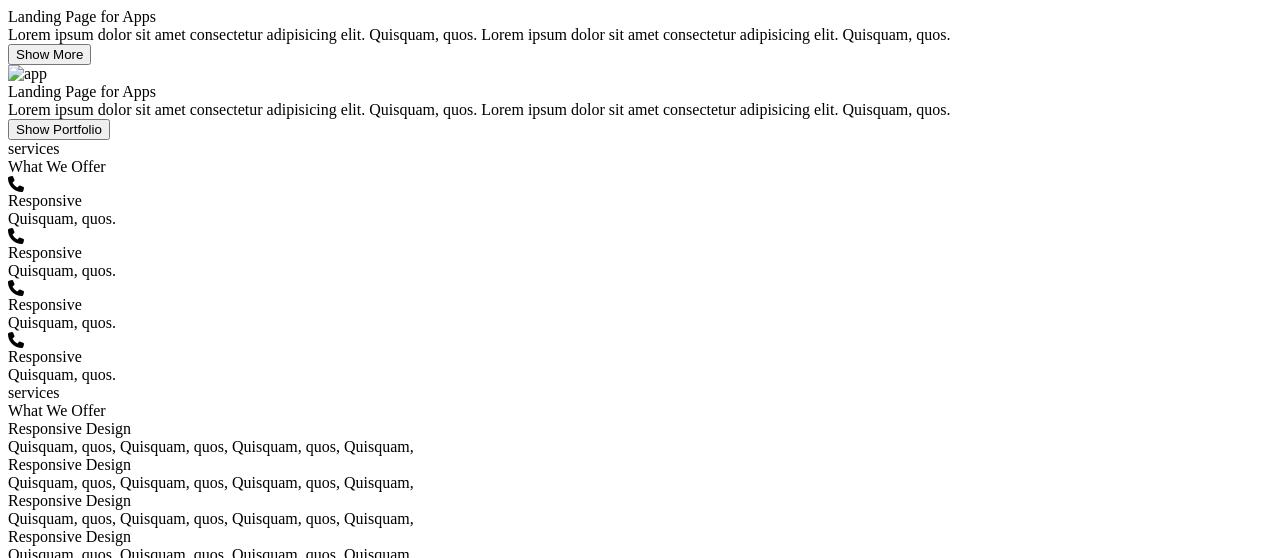
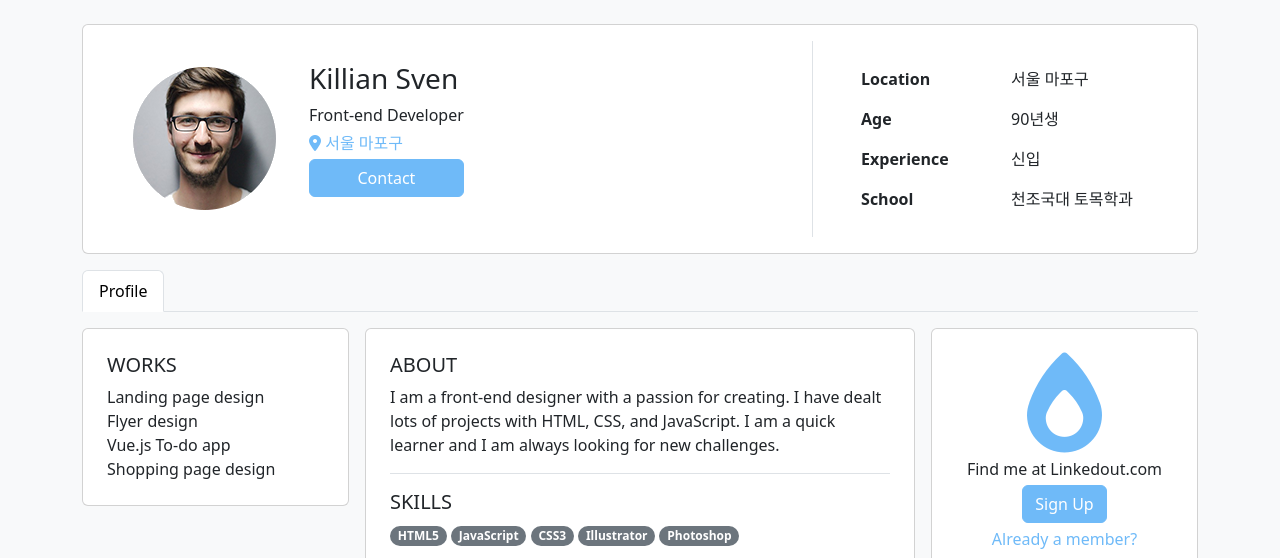
Before and after one commit to innosonian-june/css-practice-2, a plain HTML site: page index.html in a window 1280 px wide. Shown: the top 558 px of the page. Drawn offline with nearby package versions, Linux system fonts and the light colour scheme.

Commit message:
feat: 개발 완료

```diff
--- a/index.css
+++ b/index.css
@@ -1,273 +1,10 @@
-/* reset */
-body {
-    margin: 0;
-    font-family: "Inter", sans-serif;
+.btn-custom {
+  --bs-btn-color: #fff !important;
+  --bs-btn-bg: #6fbaf8 !important;
+  --bs-btn-border-color: #6fbaf8 !important;
+  --bs-btn-hover-color: #fff !important;
+  --bs-btn-hover-bg: #5a95c7 !important;
+  --bs-btn-hover-border-color: #5a95c7 !important;
+  --bs-btn-active-bg: #4d7ea9 !important;
+  --bs-btn-active-border-color: #4d7ea9 !important;
 }
-
-div {
-    box-sizing: border-box;
-}
-
-button {
-    background-color: black;
-    color: #fff;
-    border: none;
-    padding: 10px 20px;
-    border-radius: 5px;
-}
-
-/* utility */
-.color-black {
-    color: black;
-}
-
-.color-white {
-    color: white;
-}
-
-.font-big {
-    font-size: 28px;
-}
-
-.font-middle {
-    font-size: 20px;
-}
-
-.font-small {
-    font-size: 14px;
-}
-
-.text-center {
-    text-align: center;
-}
-
-.flex-column {
-    display: flex;
-    flex-direction: column;
-    gap: 10px;
-}
-
-.bg-img-1 {
-    background: url("img/portfolio-1.jpg") no-repeat center center / cover;
-}
-
-.bg-img-2 {
-    background: url("img/portfolio-2.jpg") no-repeat center center / cover;
-}
-
-.bg-img-3 {
-    background: url("img/portfolio-3.jpg") no-repeat center center / cover;
-}
-
-.bg-img-4 {
-    background: url("img/portfolio-4.jpg") no-repeat center center / cover;
-}
-
-/* layout */
-.section1 {
-    width: 100%;
-    height: 500px;
-    background: linear-gradient(to bottom, #6495ed, #00008b);
-    box-sizing: border-box;
-    display: flex;
-    position: relative;
-}
-
-.left-box {
-    /* border: 3px solid red; */
-    flex: 1;
-    padding: 100px;
-    box-sizing: border-box;
-}
-
-.left-box-item {
-    /* border: 1px solid #fff; */
-    width: 500px;
-    display: flex;
-    flex-direction: column;
-    gap: 20px;
-}
-
-.right-box {
-    /* border: 3px solid yellow; */
-    flex: 1;
-    position: relative;
-    box-sizing: border-box;
-}
-
-.right-box-item {
-    /* border: 1px solid #fff; */
-    position: absolute;
-    bottom: 0;
-    right: 50%;
-    transform: translateX(50%);
-    width: 400px;
-}
-
-.right-box img {
-    width: 100%;
-}
-
-.section2 {
-    text-align: center;
-    padding: 100px 0px;
-}
-
-.section2-box {
-    margin: 0 auto;
-    width: 300px;
-}
-
-.button-box-res {
-    text-align: left;
-}
-
-.section3 {
-    height: 300px;
-    background-color: #00008b;
-    padding: 50px;
-}
-
-.section3-box {
-    text-align: center;
-}
-
-.section3-box2 {
-    margin: 0 auto;
-    margin-top: 50px;
-    width: 600px;
-    display: flex;
-    justify-content: space-between;
-    flex-wrap: wrap;
-}
-
-.section3-box2-item {
-    display: flex;
-    flex-direction: column;
-    gap: 10px;
-}
-
-.section3-box2-item-icon {
-    display: flex;
-    justify-content: center;
-}
-
-/* 아이콘 스타일링 */
-.section3-box2-item i {
-    width: 60px; /* 원 크기 */
-    height: 60px;
-    background-color: white;
-    border-radius: 50%; /* 원형 만들기 */
-    display: flex;
-    justify-content: center;
-    align-items: center;
-    font-size: 24px; /* 아이콘 크기 */
-    box-shadow: 0 2px 10px rgba(0, 0, 0, 0.1); /* 선택적: 그림자 효과 */
-}
-
-.section5 {
-    margin: 0 auto;
-    width: 80%;
-    background-color: #00008b;
-    display: grid;
-    grid-template-columns: 1fr 1fr;
-    grid-template-rows: 1fr 1fr;
-}
-
-.section5-box {
-    border: 1px solid #fff;
-    height: 300px;
-    padding: 50px;
-    position: relative;
-}
-
-.animation-box {
-    position: absolute;
-    border: 0px solid #fff;
-    width: 100%;
-    height: 100%;
-    top: 0;
-    left: 0;
-}
-
-.section5-box:hover .animation-box {
-    border: 20px solid #fff;
-    transition: all 0.3s;
-}
-
-.section6 {
-    padding: 50px;
-}
-
-.social-icons {
-    display: flex;
-    justify-content: center; /* 가로 중앙 정렬 */
-    gap: 20px; /* 아이콘 간격 */
-}
-
-.social-icon {
-    width: 40px; /* 원의 크기 */
-    height: 40px;
-    background-color: #00008b;
-    border-radius: 50%; /* 원형 만들기 */
-    display: flex;
-    justify-content: center; /* 아이콘 가로 중앙 정렬 */
-    align-items: center; /* 아이콘 세로 중앙 정렬 */
-    text-decoration: none; /* 링크 밑줄 제거 */
-    color: #fff; /* 아이콘 색상 */
-    transition: all 0.3s; /* 호버 효과를 위한 트랜지션 */
-}
-
-/* 선택적: 호버 효과 */
-.social-icon:hover {
-    background-color: #333;
-    color: white;
-    transform: translateY(-3px);
-}
-
-.copyright {
-    text-align: center;
-    margin-top: 20px;
-}
-
-/* responsive */
-@media screen and (max-width: 1200px) {
-    .section1 {
-        flex-direction: column;
-        height: 750px;
-    }
-
-    .left-box {
-        flex: none;
-        height: 350px;
-        padding: 100px 0px;
-    }
-
-    .left-box-item {
-        width: 400px;
-        margin: 0 auto;
-        text-align: center;
-    }
-
-    .button {
-        margin: 0 auto;
-    }
-
-    .right-box {
-        flex: none;
-        height: 400px;
-    }
-
-    .section5 {
-        grid-template-columns: 1fr; /* 한 줄에 하나씩 */
-        grid-template-rows: repeat(4, 1fr); /* 4줄 생성 */
-    }
-
-    .section5-box {
-        height: 200px; /* 선택적: 모바일에서 높이 조정 */
-    }
-
-    .button-box-res {
-        text-align: center;
-    }
-}
--- a/index.html
+++ b/index.html
@@ -1,148 +1,132 @@
 <html>
   <head>
     <title>CSS Practice 1</title>
-        <link rel="stylesheet" href="./css-practice-1.css" />
+    <link rel="stylesheet" href="index.css" />
     <link
       rel="stylesheet"
-            href="https://cdnjs.cloudflare.com/ajax/libs/font-awesome/6.4.0/css/all.min.css" />
+      href="https://cdnjs.cloudflare.com/ajax/libs/font-awesome/6.4.0/css/all.min.css"
+    />
     <link
       href="https://fonts.googleapis.com/css2?family=Inter:ital,opsz,wght@0,14..32,100..900;1,14..32,100..900&family=Roboto:ital,wght@0,100;0,300;0,400;0,500;0,700;0,900;1,100;1,300;1,400;1,500;1,700;1,900&display=swap"
-            rel="stylesheet" />
+      rel="stylesheet"
+    />
+    <link
+      href="https://cdn.jsdelivr.net/npm/bootstrap@5.3.3/dist/css/bootstrap.min.css"
+      rel="stylesheet"
+      integrity="sha384-QWTKZyjpPEjISv5WaRU9OFeRpok6YctnYmDr5pNlyT2bRjXh0JMhjY6hW+ALEwIH"
+      crossorigin="anonymous"
+    />
   </head>
   <body>
-        <div class="section1">
-            <div class="left-box">
-                <div class="left-box-item">
-                    <div class="font-big color-white">
-                        Landing Page for Apps
+    <div class="bg-light min-vh-100 p-4">
+      <!-- 레이아웃 -->
+      <div class="container d-flex flex-column gap-3">
+        <div class="card d-flex flex-lg-row flex-column p-3">
+          <div class="flex-grow-1 p-3 d-flex gap-3">
+            <div>
+              <img src="profile-pic.png" alt="profile" />
             </div>
-                    <div class="font-small color-white">
-                        Lorem ipsum dolor sit amet consectetur adipisicing elit.
-                        Quisquam, quos. Lorem ipsum dolor sit amet consectetur
-                        adipisicing elit. Quisquam, quos.
-                    </div>
-                    <div class="button-box-res">
-                        <button class="font-small">Show More</button>
-                    </div>
-                </div>
-            </div>
-            <div class="right-box">
-                <div class="right-box-item">
-                    <img src="./img/iphone.png" alt="app" />
-                </div>
+            <div class="d-flex flex-column gap-1">
+              <span class="fs-3">Killian Sven</span>
+              <span>Front-end Developer</span>
+              <span style="color: #6fbaf8">
+                <i class="fa-solid fa-location-dot"></i>
+                서울 마포구</span
+              >
+              <button class="btn btn-custom">Contact</button>
             </div>
           </div>
 
-        <div class="section2">
-            <div class="section2-box flex-column">
-                <div class="font-big color-black">Landing Page for Apps</div>
-                <div class="font-small color-black">
-                    Lorem ipsum dolor sit amet consectetur adipisicing elit.
-                    Quisquam, quos. Lorem ipsum dolor sit amet consectetur
-                    adipisicing elit. Quisquam, quos.
+          <div class="border-start"></div>
+
+          <div
+            class="p-3 d-flex justify-content-start align-items-center px-lg-5"
+          >
+            <div class="d-flex flex-column gap-3">
+              <div class="d-flex align-items-center">
+                <span class="fw-bold" style="width: 150px">Location</span>
+                <span>서울 마포구</span>
               </div>
-                <div class="text-center">
-                    <button class="font-small">Show Portfolio</button>
+              <div class="d-flex align-items-center">
+                <span class="fw-bold" style="width: 150px">Age</span>
+                <span>90년생</span>
               </div>
+              <div class="d-flex align-items-center">
+                <span class="fw-bold" style="width: 150px">Experience</span>
+                <span>신입</span>
               </div>
-        </div>
-
-        <div class="section3">
-            <div class="section3-box color-white flex-column">
-                <div class="font-small">services</div>
-                <div class="font-middle">What We Offer</div>
-            </div>
-            <div class="section3-box2">
-                <div class="section3-box2-item">
-                    <div class="section3-box2-item-icon">
-                        <i class="fa-solid fa-phone"></i>
-                    </div>
-                    <div class="color-white">
-                        <div class="font-middle">Responsive</div>
-                        <div class="font-small">Quisquam, quos.</div>
-                    </div>
-                </div>
-                <div class="section3-box2-item">
-                    <div class="section3-box2-item-icon">
-                        <i class="fa-solid fa-phone"></i>
-                    </div>
-                    <div class="color-white">
-                        <div class="font-middle">Responsive</div>
-                        <div class="font-small">Quisquam, quos.</div>
-                    </div>
-                </div>
-                <div class="section3-box2-item">
-                    <div class="section3-box2-item-icon">
-                        <i class="fa-solid fa-phone"></i>
-                    </div>
-                    <div class="color-white">
-                        <div class="font-middle">Responsive</div>
-                        <div class="font-small">Quisquam, quos.</div>
-                    </div>
-                </div>
-                <div class="section3-box2-item">
-                    <div class="section3-box2-item-icon">
-                        <i class="fa-solid fa-phone"></i>
-                    </div>
-                    <div class="color-white">
-                        <div class="font-middle">Responsive</div>
-                        <div class="font-small">Quisquam, quos.</div>
+              <div class="d-flex align-items-center">
+                <span class="fw-bold" style="width: 150px">School</span>
+                <span>천조국대 토목학과</span>
               </div>
             </div>
           </div>
         </div>
+        <div>
+          <ul class="nav nav-tabs">
+            <li class="nav-item">
+              <a class="nav-link active" aria-current="page" href="#"
+                >Profile</a
+              >
+            </li>
+          </ul>
+        </div>
 
-        <div class="section2">
-            <div class="section2-box flex-column">
-                <div class="font-small">services</div>
-                <div class="font-middle">What We Offer</div>
+        <div class="row g-3">
+          <div class="col-12 col-lg-3">
+            <div class="card p-4">
+              <h5 class="card-title">WORKS</h5>
+              <div class="d-flex flex-column">
+                <span class="card-text">Landing page design</span>
+                <span class="card-text">Flyer design</span>
+                <span class="card-text">Vue.js To-do app</span>
+                <span class="card-text">Shopping page design</span>
               </div>
             </div>
-
-        <div class="section5">
-            <div class="section5-box font-14 bg-img-1 flex-column">
-                <div class="font-middle color-white">Responsive Design</div>
-                <div class="font-small color-white">
-                    Quisquam, quos, Quisquam, quos, Quisquam, quos, Quisquam,
           </div>
-                <div class="animation-box"></div>
+          <div class="col-12 col-lg-6">
+            <div class="card p-4">
+              <div class="border-bottom pb-3">
+                <h5 class="card-title">ABOUT</h5>
+                <p class="card-text">
+                  I am a front-end designer with a passion for creating. I have
+                  dealt lots of projects with HTML, CSS, and JavaScript. I am a
+                  quick learner and I am always looking for new challenges.
+                </p>
               </div>
-            <div class="section5-box font-14 bg-img-2 flex-column">
-                <div class="font-middle color-white">Responsive Design</div>
-                <div class="font-small color-white">
-                    Quisquam, quos, Quisquam, quos, Quisquam, quos, Quisquam,
-                </div>
-                <div class="animation-box"></div>
-            </div>
-            <div class="section5-box font-14 bg-img-3 flex-column">
-                <div class="font-middle color-white">Responsive Design</div>
-                <div class="font-small color-white">
-                    Quisquam, quos, Quisquam, quos, Quisquam, quos, Quisquam,
-                </div>
-                <div class="animation-box"></div>
-            </div>
-            <div class="section5-box font-14 bg-img-4 flex-column">
-                <div class="font-middle color-white">Responsive Design</div>
-                <div class="font-small color-white">
-                    Quisquam, quos, Quisquam, quos, Quisquam, quos, Quisquam,
-                </div>
-                <div class="animation-box"></div>
+              <div class="pt-3">
+                <h5 class="card-title">SKILLS</h5>
+                <p class="card-text">
+                  <span class="badge rounded-pill text-bg-secondary"
+                    >HTML5</span
+                  >
+                  <span class="badge rounded-pill text-bg-secondary"
+                    >JavaScript</span
+                  >
+                  <span class="badge rounded-pill text-bg-secondary">CSS3</span>
+                  <span class="badge rounded-pill text-bg-secondary"
+                    >Illustrator</span
+                  >
+                  <span class="badge rounded-pill text-bg-secondary"
+                    >Photoshop</span
+                  >
+                </p>
               </div>
             </div>
-
-        <div class="section6">
-            <div class="social-icons">
-                <a href="#" class="social-icon">
-                    <i class="fab fa-google"></i>
-                </a>
-                <a href="#" class="social-icon">
-                    <i class="fab fa-twitter"></i>
-                </a>
-                <a href="#" class="social-icon">
-                    <i class="fab fa-instagram"></i>
-                </a>
           </div>
-            <div class="copyright">copyright 2025</div>
+          <div class="col-12 col-lg-3">
+            <div class="card p-4 d-flex flex-column gap-1 align-items-center">
+              <i
+                class="fa-solid fa-fire-flame-simple"
+                style="font-size: 100px; color: #6fbaf8"
+              ></i>
+              <span>Find me at Linkedout.com</span>
+              <button class="btn btn-custom">Sign Up</button>
+              <span style="color: #6fbaf8">Already a member?</span>
+            </div>
+          </div>
+        </div>
+      </div>
     </div>
   </body>
 </html>
```
Also changed, not shown: profile-pic.png (added). Lines whose indentation alone changed are shown as unchanged.
